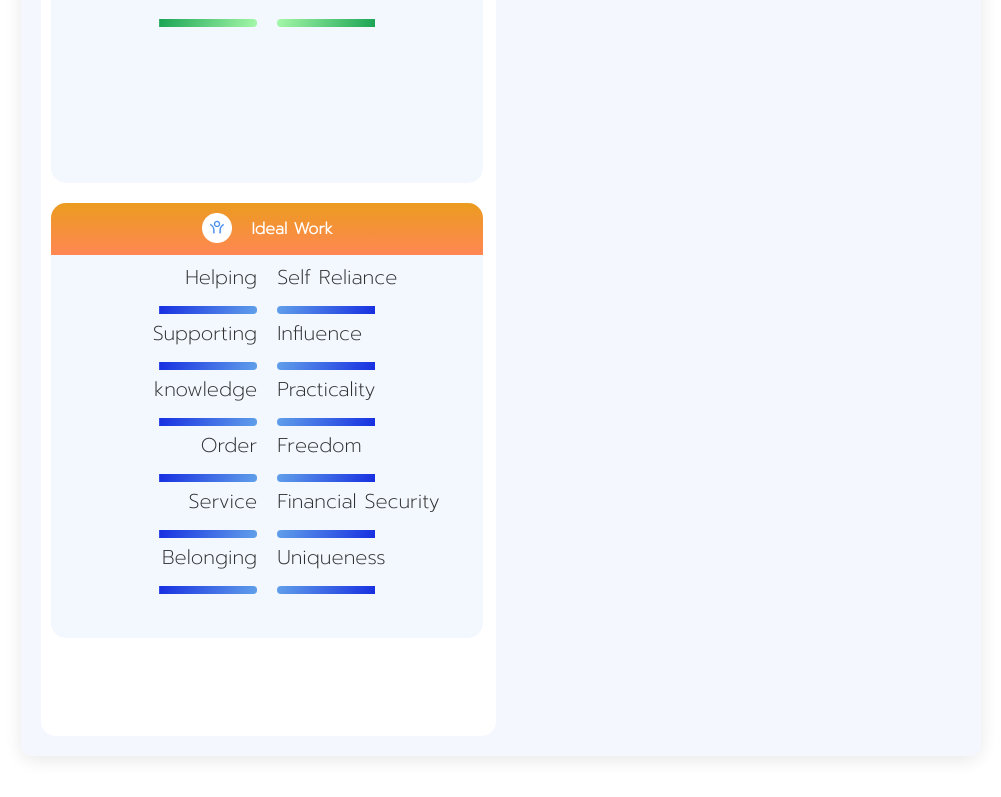
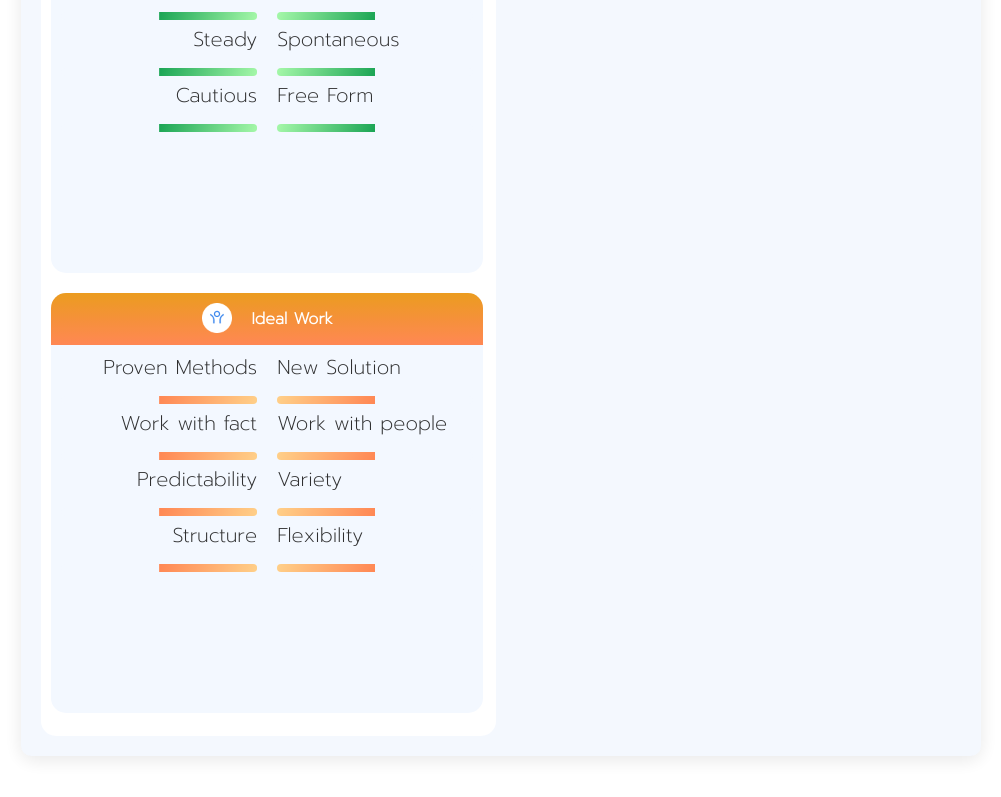
Before and after one commit to ArmSanSut/Talently-frontend, a React (Create React App) app: page /profile in a window 1280 px wide. Shown: the part 1447-2244 px from the top of the page, without its empty margins (139-1140 px from the left). Built offline with nearby package versions, Linux system fonts and the light colour scheme; no server answers.

Commit message:
Update the size of Left Layout box

```diff
--- a/src/components/ProfilePage/LayoutProfile.js
+++ b/src/components/ProfilePage/LayoutProfile.js
@@ -7,6 +7,7 @@ import { Avatar, Form, Modal, Button } from "antd";
 import AchievementCreate from "./achievement/achievementCreate";
 import MotivateBar from "./motivateBar";
 import EnvironmentBar from "./environmentBar";
+import IdealworkBar from "./idealworkBar";
 import axios from "axios";
 import jwt_decode from "jwt-decode";
 import { BsFlag } from "react-icons/bs";
@@ -322,7 +323,7 @@ const LayoutProfile = () => {
 									<h3 className="text-motivated">Ideal Work</h3>
 								</div>
 								<div>
-									<MotivateBar />
+									<IdealworkBar />
 								</div>
 							</div>
 						</div>
--- a/src/components/ProfilePage/layoutProfile.css
+++ b/src/components/ProfilePage/layoutProfile.css
@@ -277,7 +277,7 @@ p.description {
     background-color: #f3f8ff;
     border-radius: 15px;
     width: 95%;
-    height: 29%;
+    height: 36%;
     margin: 10px;
     margin-top: 20px;
 }
@@ -318,7 +318,7 @@ p.description {
     background-color: #f3f8ff;
     border-radius: 15px;
     width: 95%;
-    height: 29%;
+    height: 28%;
     margin: 10px;
     margin-top: 20px;
 }
@@ -328,7 +328,7 @@ p.description {
     background-color: #f3f8ff;
     width: 95%;
     border-radius: 15px;
-    height: 29%;
+    height: 28%;
     margin: 10px;
     margin-top: 20px;
 }
```
